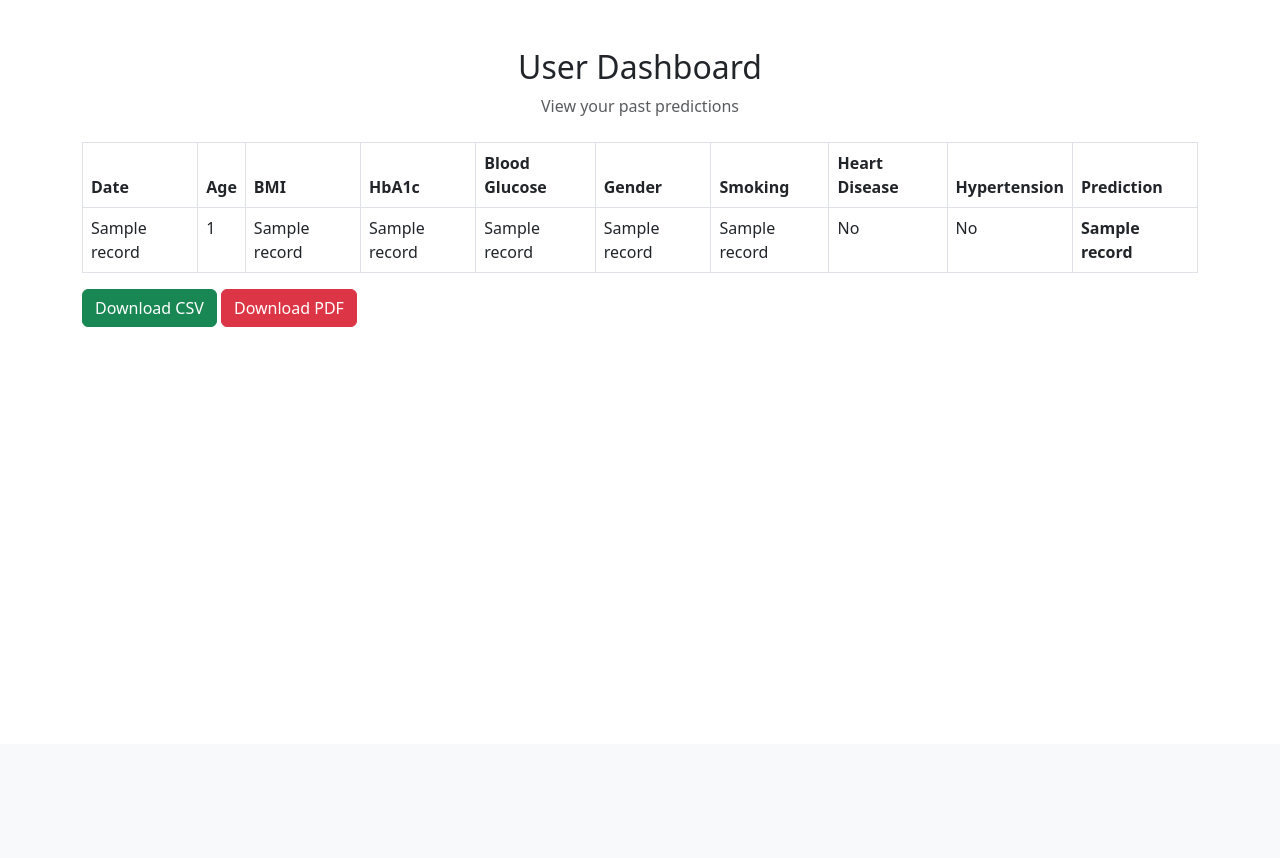
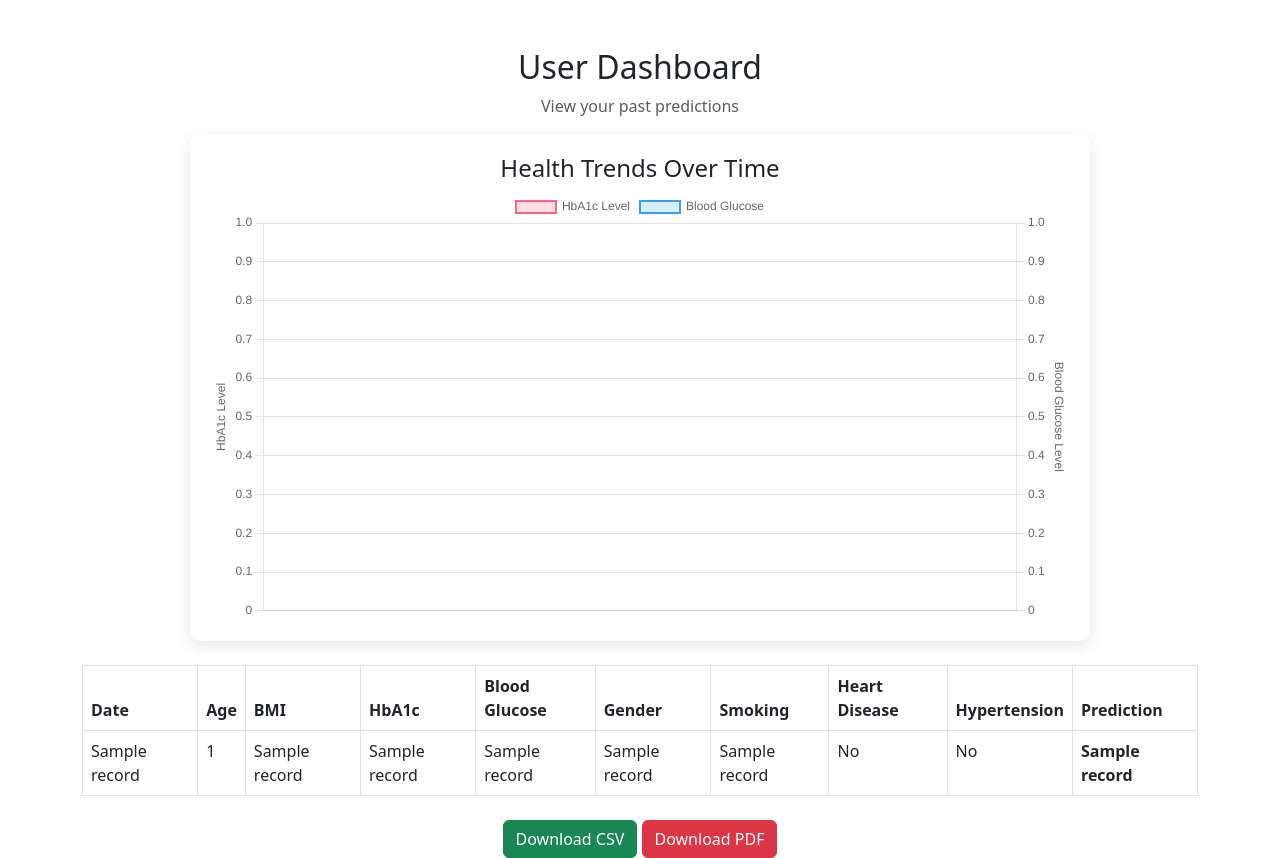
Before and after one commit to riyadhasan7/Diabetes-Prediction-Model, a Python web app: template templates/dashboard.html in a window 1280 px wide. Shown: the part 56-914 px from the top of the page. Before the commit the page ends 383 px from the top, so only its background shows below. Run offline with Jinja, Linux system fonts and the light colour scheme; the template is opened without the code that fills it: most values are stand-ins (such as "Sample title", 1, 10 or a date in 2020); some libraries are stand-ins or nearby versions.

Commit message:
Update dashboard.html

```diff
--- a/templates/dashboard.html
+++ b/templates/dashboard.html
@@ -5,6 +5,18 @@
     <meta name="viewport" content="width=device-width, initial-scale=1">
     <title>User Dashboard</title>
     <link rel="stylesheet" href="https://cdnjs.cloudflare.com/ajax/libs/bootstrap/5.3.0/css/bootstrap.min.css">
+    <script src="https://cdn.jsdelivr.net/npm/chart.js"></script>
+    <style>
+        .chart-container {
+            width: 100%;
+            max-width: 900px;
+            margin: auto;
+            padding: 20px;
+            background: white;
+            border-radius: 10px;
+            box-shadow: 0 5px 15px rgba(0, 0, 0, 0.1);
+        }
+    </style>
 </head>
 <body>
 
@@ -18,6 +30,12 @@
 <div class="container mt-5">
     <h2 class="text-center">User Dashboard</h2>
     <p class="text-center text-muted">View your past predictions</p>
+
+    <!-- ✅ Health Trends Graph at the Top -->
+    <div class="chart-container">
+        <h4 class="text-center">Health Trends Over Time</h4>
+        <canvas id="historyChart"></canvas>
+    </div>
 
     {% if records %}
     <table class="table table-bordered mt-4">
@@ -54,13 +72,65 @@
     </table>
 
     <!-- ✅ Download Buttons -->
-    <a href="{{ url_for('export_csv') }}" class="btn btn-success">Download CSV</a>
-    <a href="{{ url_for('export_pdf') }}" class="btn btn-danger">Download PDF</a>
+    <div class="text-center mt-4">
+        <a href="{{ url_for('export_csv') }}" class="btn btn-success">Download CSV</a>
+        <a href="{{ url_for('export_pdf') }}" class="btn btn-danger">Download PDF</a>
+    </div>
 
     {% else %}
     <p class="text-center text-muted">No records found.</p>
     {% endif %}
 </div>
 
+
+<script>
+    var ctx = document.getElementById('historyChart').getContext('2d');
+    var historyChart = new Chart(ctx, {
+        type: 'line',
+        data: {
+            labels: {{ dates | tojson }},
+            datasets: [{
+                label: 'HbA1c Level',
+                data: {{ hba1c_levels | tojson }},
+                borderColor: 'rgba(255, 99, 132, 1)',
+                backgroundColor: 'rgba(255, 99, 132, 0.2)',
+                borderWidth: 2,
+                fill: true,
+                tension: 0.4,
+                yAxisID: 'y-left'
+            }, {
+                label: 'Blood Glucose',
+                data: {{ glucose_levels | tojson }},
+                borderColor: 'rgba(54, 162, 235, 1)',
+                backgroundColor: 'rgba(54, 162, 235, 0.2)',
+                borderWidth: 2,
+                fill: true,
+                tension: 0.4,
+                yAxisID: 'y-right'
+            }]
+        },
+        options: {
+            responsive: true,
+            plugins: {
+                legend: { position: 'top' }
+            },
+            scales: {
+                'y-left': {
+                    position: 'left',
+                    beginAtZero: true,
+                    title: { display: true, text: 'HbA1c Level' }
+                },
+                'y-right': {
+                    position: 'right',
+                    beginAtZero: true,
+                    title: { display: true, text: 'Blood Glucose Level' },
+                    grid: { drawOnChartArea: false }  // Prevents overlapping grid lines
+                }
+            }
+        }
+    });
+</script>
+
+
 </body>
 </html>
```
